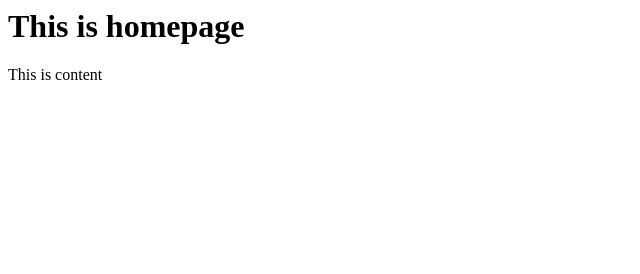
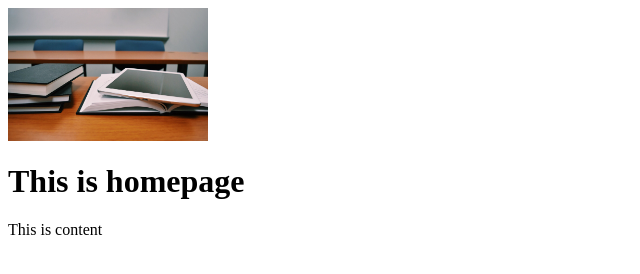
Before and after one commit to FAZYCP/git-clone-practice02, a plain HTML site: page index.html in a window 1280 px wide. Shown: the whole page, without its empty margins (0-640 px from the left). Drawn offline with Linux system fonts and the light colour scheme.

Commit message:
Logo added to homepage

```diff
--- a/index.html
+++ b/index.html
@@ -1,6 +1,7 @@
 <html>
 <head></head>
 <body>
+    <img src="images/pexels-pixabay-289737.jpg" width="200px" />
     <h1>This is homepage</h1>
     <p> This is content</p>
 </body>
```
Also changed, not shown: images/pexels-pixabay-289737.jpg (added).
